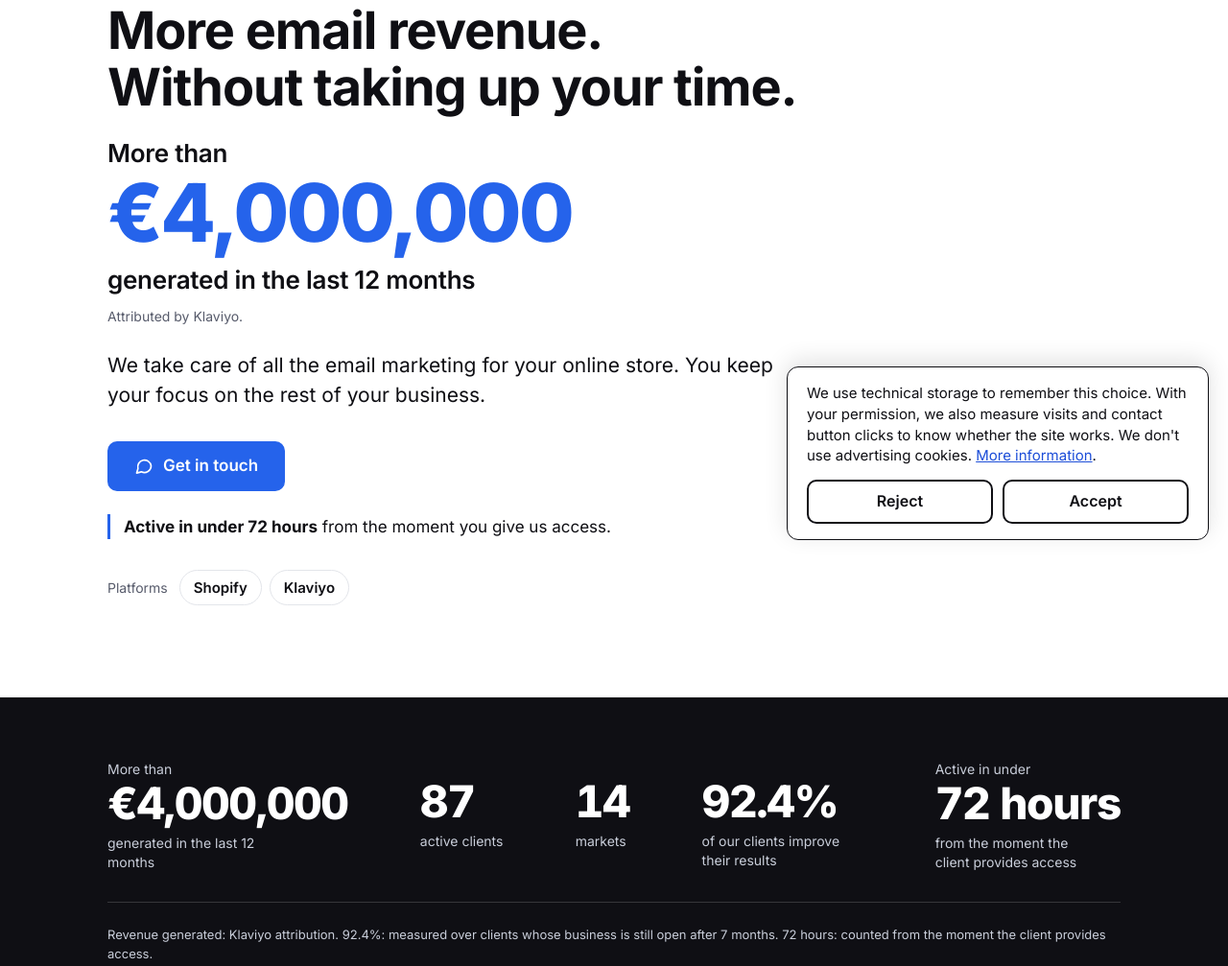
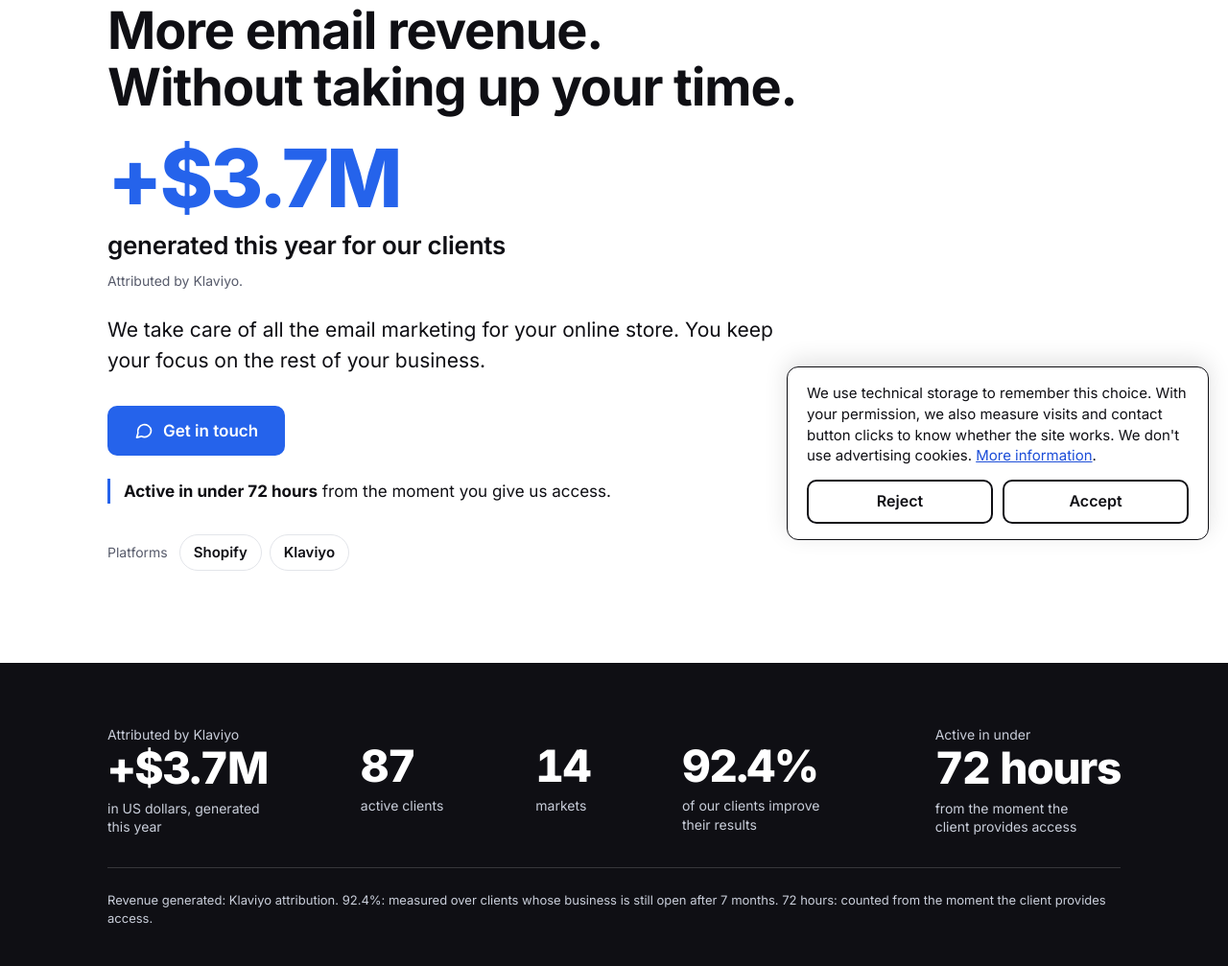
Before and after one commit to vexorpanel/vexor-landing, a plain HTML site: page en/index.html in a window 1280 px wide. Shown: the part 217-1224 px from the top of the page at 96% size. Drawn offline with Linux system fonts and the light colour scheme.

Commit message:
Cifra de Carlos (+3,7 M$, artefacto Planes Vexor 17-nov) en la raiz y en /en, en lugar de 4.000.000 EUR (Gerard 18-nov 01:28)
Co-Authored-By: Claude Opus 5.5 <noreply@anthropic.com>

```diff
--- a/en/index.html
+++ b/en/index.html
@@ -40,7 +40,7 @@
 <p class="markets-label">We operate in 14 markets</p>
 <ul class="flags" aria-label="Markets"><li><img src="../assets/flags/us.svg" width="38" height="29" alt="United States" title="United States"></li><li><img src="../assets/flags/mx.svg" width="38" height="29" alt="Mexico" title="Mexico"></li><li><img src="../assets/flags/ar.svg" width="38" height="29" alt="Argentina" title="Argentina"></li><li><img src="../assets/flags/cl.svg" width="38" height="29" alt="Chile" title="Chile"></li><li><img src="../assets/flags/pe.svg" width="38" height="29" alt="Peru" title="Peru"></li><li><img src="../assets/flags/es.svg" width="38" height="29" alt="Spain" title="Spain"></li><li><img src="../assets/flags/pt.svg" width="38" height="29" alt="Portugal" title="Portugal"></li><li><img src="../assets/flags/de.svg" width="38" height="29" alt="Germany" title="Germany"></li><li><img src="../assets/flags/fr.svg" width="38" height="29" alt="France" title="France"></li><li><img src="../assets/flags/gb.svg" width="38" height="29" alt="United Kingdom" title="United Kingdom"></li><li><img src="../assets/flags/cz.svg" width="38" height="29" alt="Czech Republic" title="Czech Republic"></li><li><img src="../assets/flags/au.svg" width="38" height="29" alt="Australia" title="Australia"></li><li><img src="../assets/flags/ca.svg" width="38" height="29" alt="Canada" title="Canada"></li><li><img src="../assets/flags/it.svg" width="38" height="29" alt="Italy" title="Italy"></li></ul>
 <h1><span class="h1-claim"><span class="s">More email revenue.</span> <span class="s">Without taking up your time.</span></span>
-<span class="h1-figure">More than <span class="num nw">€4,000,000</span> generated in the last 12 months</span></h1>
+<span class="h1-figure"><span class="num nw">+$3.7M</span> generated this year for our clients</span></h1>
 <p class="hero-source">Attributed by Klaviyo.</p>
 <p class="lead">We take care of all the email marketing for your online store. You keep your focus on the rest of your business.</p>
 <div class="cta">
@@ -56,7 +56,7 @@
 <!-- BLOQUE 3 · BARRA DE CIFRAS -->
 <section class="figures" id="cifras" aria-label="Figures">
 <div class="wrap">
-<ul class="fig-grid"><li class="fig"><span class="fig-eyebrow">More than</span> <span class="fig-num nw">€4,000,000</span> <span class="fig-label">generated in the last 12 months</span></li><li class="fig"><span class="fig-eyebrow"></span> <span class="fig-num">87</span> <span class="fig-label">active clients</span></li><li class="fig"><span class="fig-eyebrow"></span> <span class="fig-num">14</span> <span class="fig-label">markets</span></li><li class="fig"><span class="fig-eyebrow"></span> <span class="fig-num nw">92.4%</span> <span class="fig-label">of our clients improve their results</span></li><li class="fig"><span class="fig-eyebrow">Active in under</span> <span class="fig-num">72 hours</span> <span class="fig-label">from the moment the client provides access</span></li></ul>
+<ul class="fig-grid"><li class="fig"><span class="fig-eyebrow">Attributed by Klaviyo</span> <span class="fig-num nw">+$3.7M</span> <span class="fig-label">in US dollars, generated this year</span></li><li class="fig"><span class="fig-eyebrow"></span> <span class="fig-num">87</span> <span class="fig-label">active clients</span></li><li class="fig"><span class="fig-eyebrow"></span> <span class="fig-num">14</span> <span class="fig-label">markets</span></li><li class="fig"><span class="fig-eyebrow"></span> <span class="fig-num nw">92.4%</span> <span class="fig-label">of our clients improve their results</span></li><li class="fig"><span class="fig-eyebrow">Active in under</span> <span class="fig-num">72 hours</span> <span class="fig-label">from the moment the client provides access</span></li></ul>
 <p class="fig-foot">Revenue generated: Klaviyo attribution. 92.4%: measured over clients whose business is still open after 7 months. 72 hours: counted from the moment the client provides access.</p>
 </div>
 </section>
```
Also changed, not shown: index.html (+2 -2 lines).
